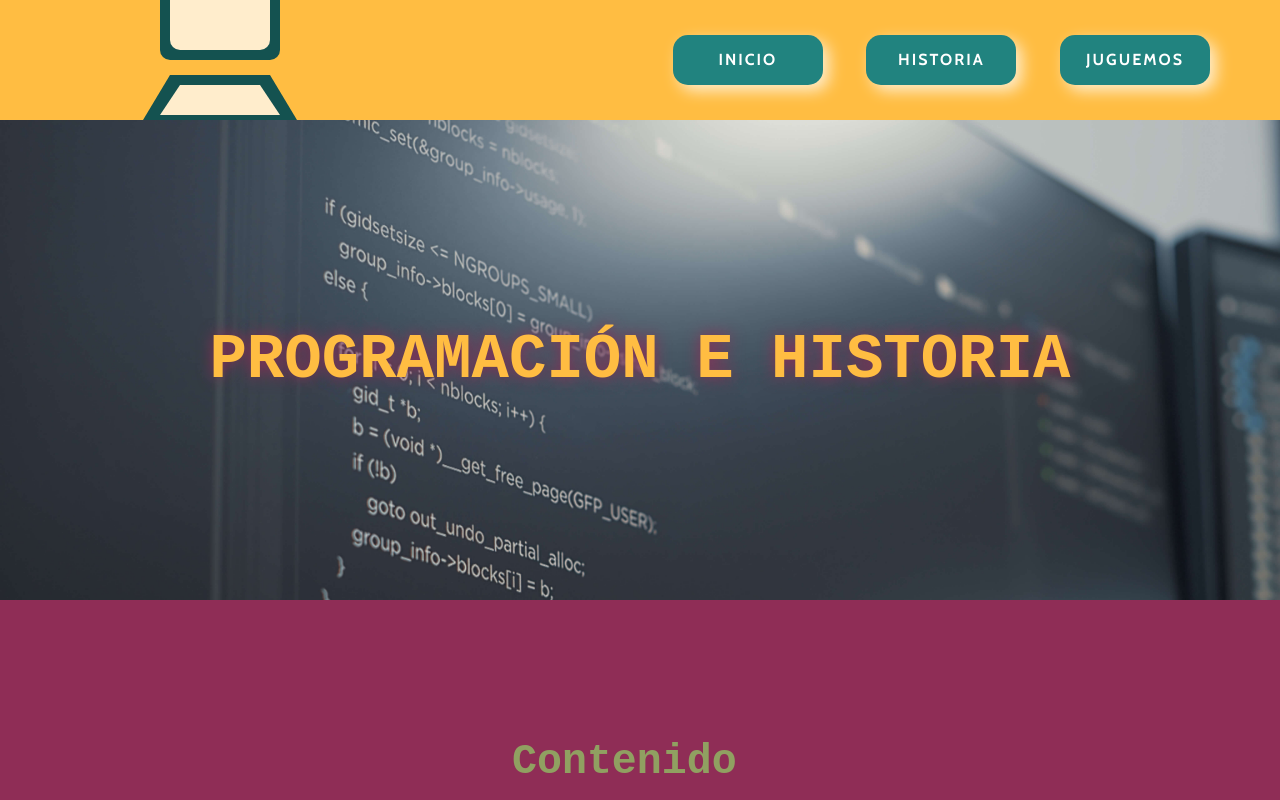
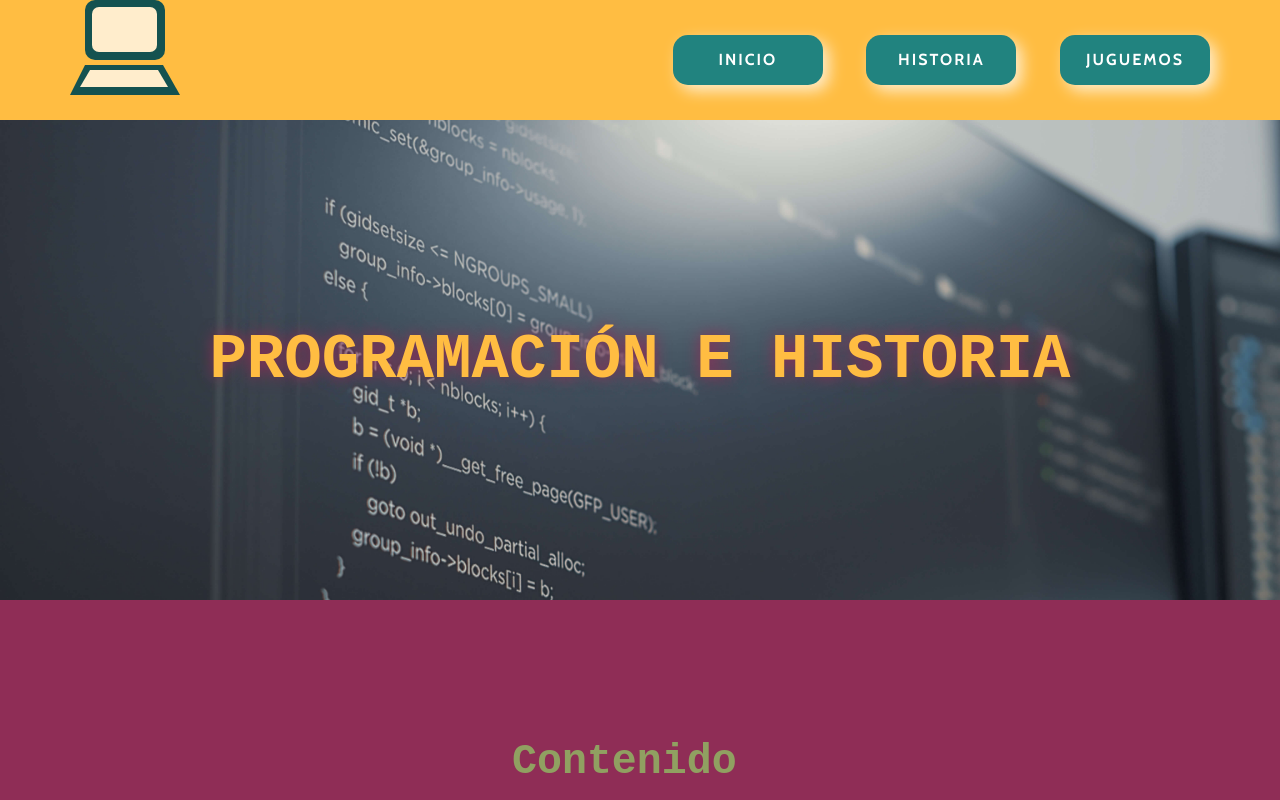
Before and after one commit to GabrielaPrados/utn-html-css-js-avanzado-proyecto, a plain HTML site: page index.html in a window 1280 px wide. Shown: the top 800 px of the page. Drawn offline with nearby package versions, Linux system fonts and the light colour scheme; a web font is replaced by a local one.

Commit message:
pagina con drag and drop y se achica logo

```diff
--- a/css/style.css
+++ b/css/style.css
@@ -392,7 +392,7 @@ footer img {
             "nav header header "
             "nav  main main"
             "nav  footer footer";
-        grid-template-columns: 100px 1fr 1fr;
+        grid-template-columns: 120px 1fr 1fr;
         grid-template-rows: 40vh auto 20vh;
     }
 
@@ -449,11 +449,6 @@ footer img {
         flex-direction: column;
     }
 
-
-    #logo{
-        display: none;
-    }
-
     /* -----------------------------main----------------------------- */
 
     .mainHistory div {
@@ -468,6 +463,9 @@ footer img {
 
     #mainGames .divOverflow h2 {
         padding: 0px;
+    }
+    #logo{
+        display: none;
     }
 }
 
@@ -552,6 +550,7 @@ footer img {
         justify-content: center;
         align-items: center;
         padding-bottom: 25vh;
+        margin-bottom: 15vh;
     }
 
     footer div {
@@ -559,7 +558,11 @@ footer img {
         width: 100%;
         flex-direction: column;
     }
+
+
 }
+
+
 
 
 /* -------------------------ANIMACIONES SVG------------------------------------------------------------ */
@@ -581,3 +584,12 @@ svg .verde{
 svg .amarillo{
     animation: aparecer 2.5s
 }
+
+
+/* -------------------------------------------------------a logo-------------------------------------------------- */
+
+#aLogo{
+    background-color: none;
+    color : none;
+
+}
--- a/index.html
+++ b/index.html
@@ -10,18 +10,18 @@
     <body>
         <div id="divNav">
             <nav id="nav">
-                <div id="logo">
-                    <a href="index.html" alt="link a pagina de inicio">
-                        <svg width="300px" height="250">
-                            <rect x="90" y="55" width="120px" height="80px" rx="10px" fill="hsl(178, 60%, 20%)">
-                                <animate attributeType="XML" attributeName="y" from="-100" to="55" dur="1s"  ></animate>
+                <div id="logo" >
+                    <a href="index.html" alt="link a pagina de inicio" style="background-color: transparent; box-shadow: none; border: none;">
+                        <svg width="120px" height="110">
+                            <rect x="15" y="5" width="80px" height="60px" rx="10px" fill="hsl(178, 60%, 20%)">
+                                <animate attributeType="XML" attributeName="y" from="-200" to="0" dur="1s"  ></animate>
                             </rect>
-                            <rect x="100" y="65" width="100px" height="60px" rx="10px" fill="hsl(39, 100%, 90%)">
-                            <animate attributeType="XML" attributeName="y" from="-100" to="65" dur="2s"></animate>
+                            <rect x="22" y="12" width="65px" height="45px" rx="7px" fill="hsl(39, 100%, 90%)">
+                            <animate attributeType="XML" attributeName="y" from="-100" to="0" dur="2s"></animate>
                             </rect>
-                            <polygon points="100 150, 200 150, 230 200, 70 200" fill="hsl(178, 60%, 20%)" class="verde">
+                            <polygon points="15 70, 93 70, 110 100, -0 100" fill="hsl(178, 60%, 20%)" class="verde">
                             </polygon>
-                            <polygon points="110 160, 190 160, 210 190, 90 190" fill="hsl(39, 100%, 90%)" class="amarillo">
+                            <polygon points="20 75, 88 75, 98 92, 10 92" fill="hsl(39, 100%, 90%)" class="amarillo">
                             </polygon>
                         </svg>
                     </a>
```
Also changed, not shown: pages/game.html (+10 -8 lines), pages/history.html (+10 -10 lines).
